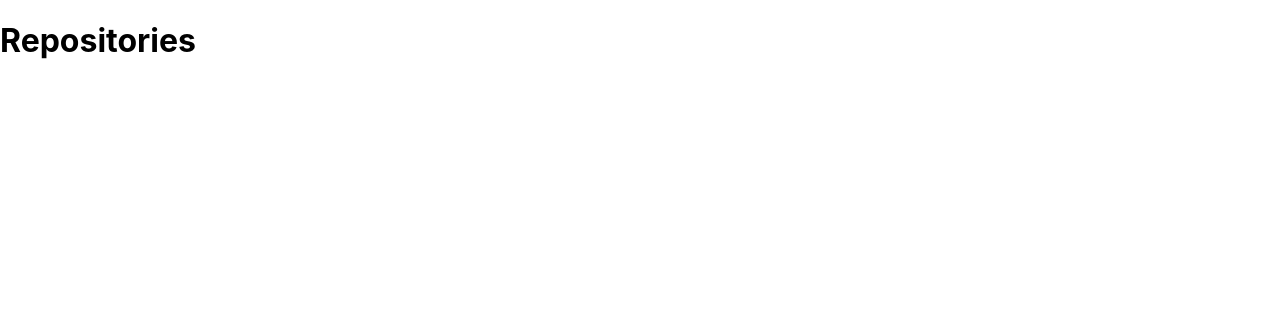
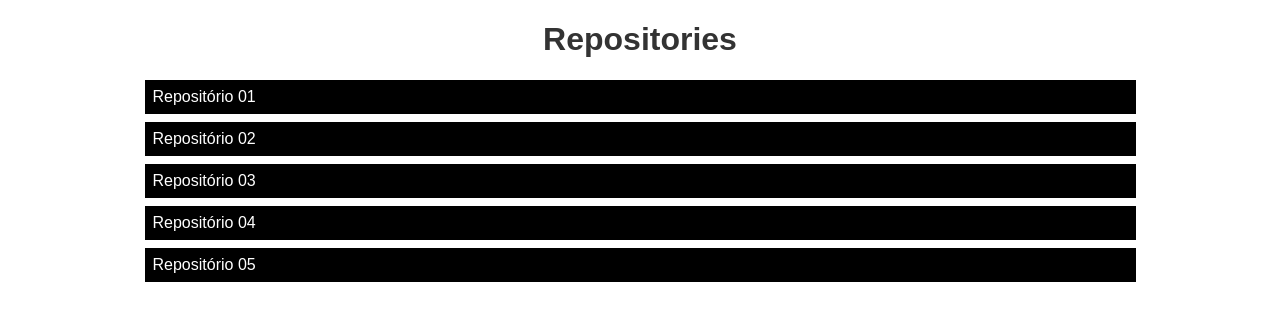
Before and after one commit to andreLTMoraes/react-hiring-coders, a React (Create React App) app: page /repositories in a window 1280 px wide. Shown: the top 320 px of the page. Built offline with nearby package versions, Linux system fonts and the light colour scheme.

Commit message:
Organização, boas práticas e componentes de estilo

```diff
--- a/package.json
+++ b/package.json
@@ -11,6 +11,7 @@
     "react-dom": "^17.0.2",
     "react-router-dom": "^5.2.0",
     "react-scripts": "4.0.3",
+    "styled-components": "^5.3.0",
     "web-vitals": "^1.0.1"
   },
   "scripts": {
--- a/src/App.css
+++ b/src/App.css
@@ -1,3 +1,8 @@
+html, body {
+  width: 100vw;
+  height: 100vh;
+}
+
 .App {
   text-align: center;
 }
--- a/src/App.js
+++ b/src/App.js
@@ -1,5 +1,6 @@
 import React from 'react';
 import Routes from './routes';
+import './App.css'
 
 function App() {
   return (
--- a/src/Repositories.js
+++ /dev/null
@@ -1,7 +0,0 @@
-import React from 'react'
-
-export default function Repositories() {
-    return(
-        <h1>Repositories</h1>
-    )
-}
--- a/src/Home.js
+++ b/src/pages/Home/index.js
@@ -1,5 +1,6 @@
 import React, {useState} from 'react';
 import axios from 'axios'
+import * as S from './styled'
 
 export default function Home() {
   const [usuario, setUsuario] = useState('');
@@ -12,9 +13,9 @@
   }
 
   return (
-    <>
-      <input className='usuario' placeholder='Usuário' value={usuario} onChange={e => setUsuario(e.target.value)}/>
-      <button onClick={handleSearch}>Pesquisar</button>
-    </>
+    <S.Container>
+      <S.Input className='usuario' placeholder='Usuário' value={usuario} onChange={e => setUsuario(e.target.value)}/>
+      <S.Button onClick={handleSearch}>Pesquisar</S.Button>
+    </S.Container>
   );
 }
--- /dev/null
+++ b/src/pages/Home/styled.js
@@ -0,0 +1,36 @@
+import styled from 'styled-components'
+
+export const Container = styled.div`
+    width: 100vw;
+    height: 100vh;
+    display: flex;
+    align-items: center;
+    justify-content: center;
+`
+
+export const Input = styled.input`
+    border: 1px solid #ddd;
+    height: 1.5rem;
+    padding: 0 .5rem;
+    border-radius: .25rem 0 0 .25rem;
+
+    &:focus,
+    &:active {
+        outline: none;
+        box-shadow: none;
+    }
+`;
+
+export const Button = styled.button`
+    height: 1.5rem;
+    border: 1px solid #000;
+    background: #000;
+    color: #fff;
+    border-radius: 0 .25rem .25rem 0;
+
+    &:focus,
+    &:active {
+        outline: none;
+        box-shadow: none;
+    }
+`
--- /dev/null
+++ b/src/pages/Repositories/index.js
@@ -0,0 +1,17 @@
+import React from 'react'
+import * as S from './styled'
+
+export default function Repositories() {
+    return(
+        <S.Container>
+            <S.Title>Repositories</S.Title>
+            <S.List>
+                <S.ListItem>Repositório 01</S.ListItem>
+                <S.ListItem>Repositório 02</S.ListItem>
+                <S.ListItem>Repositório 03</S.ListItem>
+                <S.ListItem>Repositório 04</S.ListItem>
+                <S.ListItem>Repositório 05</S.ListItem>
+            </S.List>
+        </S.Container>
+    )
+}
--- /dev/null
+++ b/src/pages/Repositories/styled.js
@@ -0,0 +1,29 @@
+import styled from 'styled-components'
+
+export const Container = styled.div`
+    width: 100%;
+    max-width: 991px;
+    margin: 0 auto;
+`
+
+export const Title = styled.h1`
+    text-align: center;
+    font-size: 2rem;
+    font-family: sans-serif;
+    color: #333;
+`;
+
+export const List = styled.ul`
+    list-style: none;
+    padding: 0;
+    margin: 0;
+    font-family: sans-serif;
+`;
+
+export const ListItem = styled.li`
+    margin: .5rem 0;
+    background: #000;
+    color: #fff;
+    padding: .5rem;
+
+`
--- a/src/routes.js
+++ b/src/routes.js
@@ -1,7 +1,7 @@
 import React from 'react'
 import {Switch, Route, BrowserRouter} from 'react-router-dom'
-import Repositories from './Repositories'
-import Home from './Home'
+import Repositories from './pages/Repositories'
+import Home from './pages/Home'
 
 export default function Routes() {
     return(
```
Also changed, not shown: 2 other files (tests, documents, lock files or other folders).
